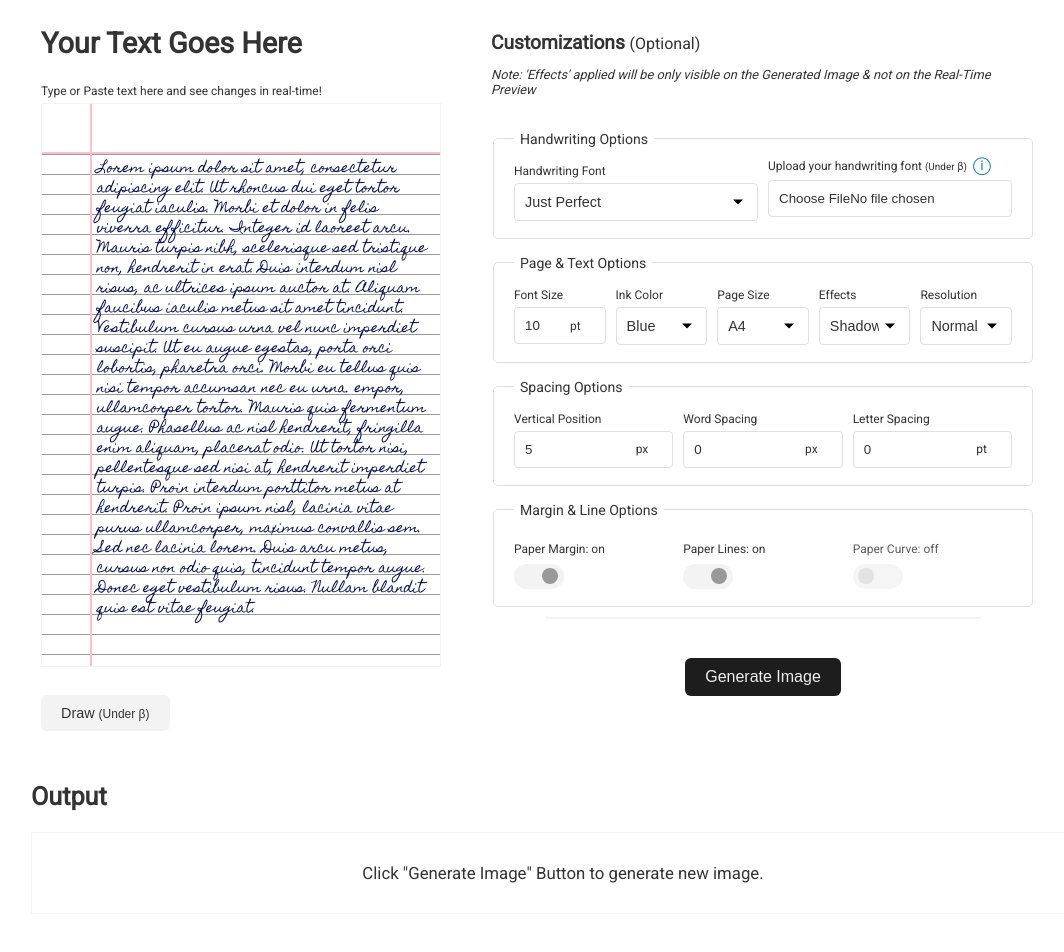
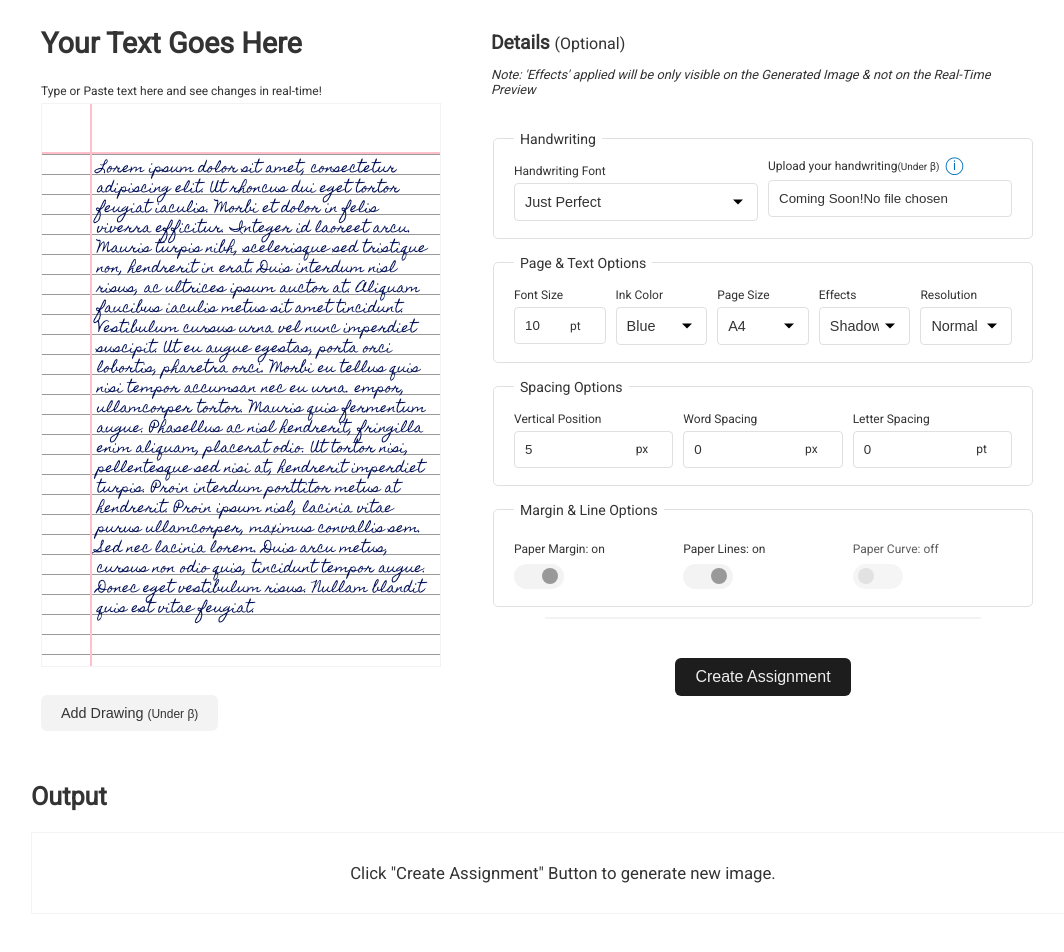
Before and after one commit to the-rebooted-coder/Take-Notes, a website with bundled scripts: page docs/index.html in a window 1280 px wide. Shown: the part 380-1332 px from the top of the page, without its empty margins (77-1141 px from the left). Built offline with nearby package versions, Linux system fonts and the light colour scheme; no server answers; a web font is replaced by a local one.

Commit message:
Functional Update #3 | Getting Things Together

```diff
--- a/docs/css/index.css
+++ b/docs/css/index.css
@@ -353,7 +353,7 @@ input[type='file']::-webkit-file-upload-button {
   display: none;
 }
 input[type='file']::before {
-  content: 'Choose File';
+  content: 'Coming Soon!';
   display: inline-block;
   background-color: var(--background-primary);
   white-space: nowrap;
--- a/docs/index.html
+++ b/docs/index.html
@@ -150,7 +150,7 @@
                   style="font-size: 0.9rem; margin-top: 5px;"
                   class="draw-button"
                 >
-                  Draw <small>(Under β)</small>
+                  Add Drawing <small>(Under β)</small>
                 </button>
               </div>
             </div>
@@ -158,7 +158,7 @@
             <div class="customization-col">
               <!-- Handwriting Font -->
               <div style="padding: 5px 0px 5px 0px;">
-                <b>Customizations</b> <small>(Optional)</small>
+                <b>Details</b> <small>(Optional)</small>
                 <p style="font-size: 0.8rem;">
                   <em
                     >Note: 'Effects' applied will be only visible on the Generated Image & not on the Real-Time Preview</em
@@ -166,7 +166,7 @@
                 </p>
               </div>
               <fieldset>
-                <legend>Handwriting Options</legend>
+                <legend>Handwriting</legend>
 
                 <div class="category-grid">
                   <div>
@@ -215,7 +215,7 @@
                   </div>
                   <div class="upload-handwriting-container">
                     <label class="block" for="font-file"
-                      >Upload your handwriting font <small>(Under β)</small>&nbsp;
+                      >Upload your handwriting<small>(Under β)</small>&nbsp;
                       <a
                         style="font-size: 1.1rem;"
                         title="How to add your own handwriting"
@@ -377,7 +377,7 @@
                   data-testid="generate-image-button"
                   class="button generate-image-button"
                 >
-                  Generate Image
+                Create Assignment
                 </button>
               </div>
             </div>
@@ -389,7 +389,7 @@
       <section>
         <h2 id="output-header">Output</h2>
         <div id="output" class="output" style="text-align: center;">
-          Click "Generate Image" Button to generate new image.
+          Click "Create Assignment" Button to generate new image.
         </div>
         <div style="text-align: center; padding: 30px;">
           <button class="imp-button" id="download-as-pdf-button">
@@ -427,7 +427,7 @@
     <footer style="padding: 40px 0px 10px 0px;">
       Thank you for using <b>Take Notes App</b><br>
       <b><i>Remember:</i></b> There's no alternative to hands-on practice!<br><br><br>
-      Want to meet the developers? <br><br>
+      <strong>Want to meet the developers?</strong> <br><br>
       <button class="imp-button">
         <a href="devs.html">Meet The Devs! &#10084;</a>
       </button>
```
